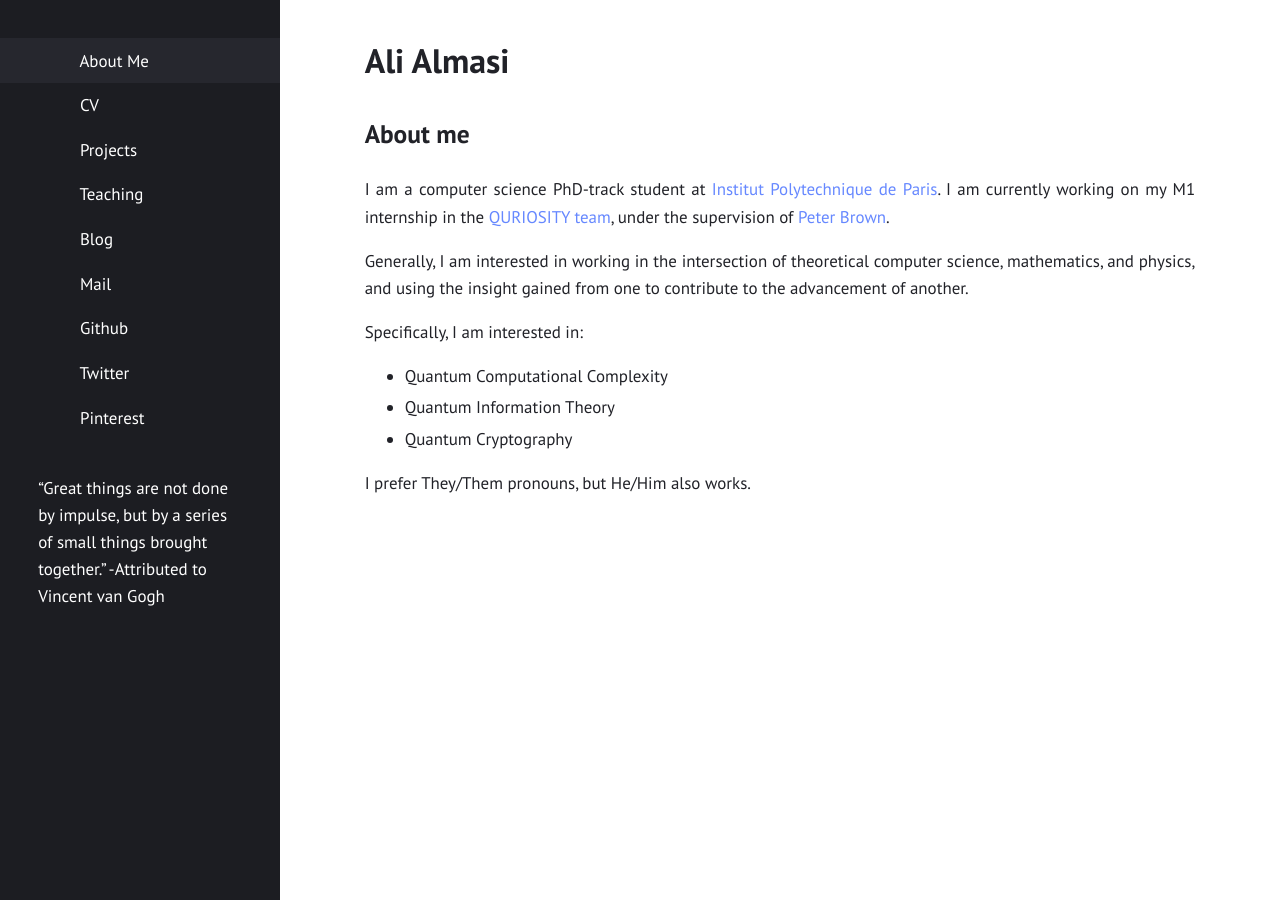
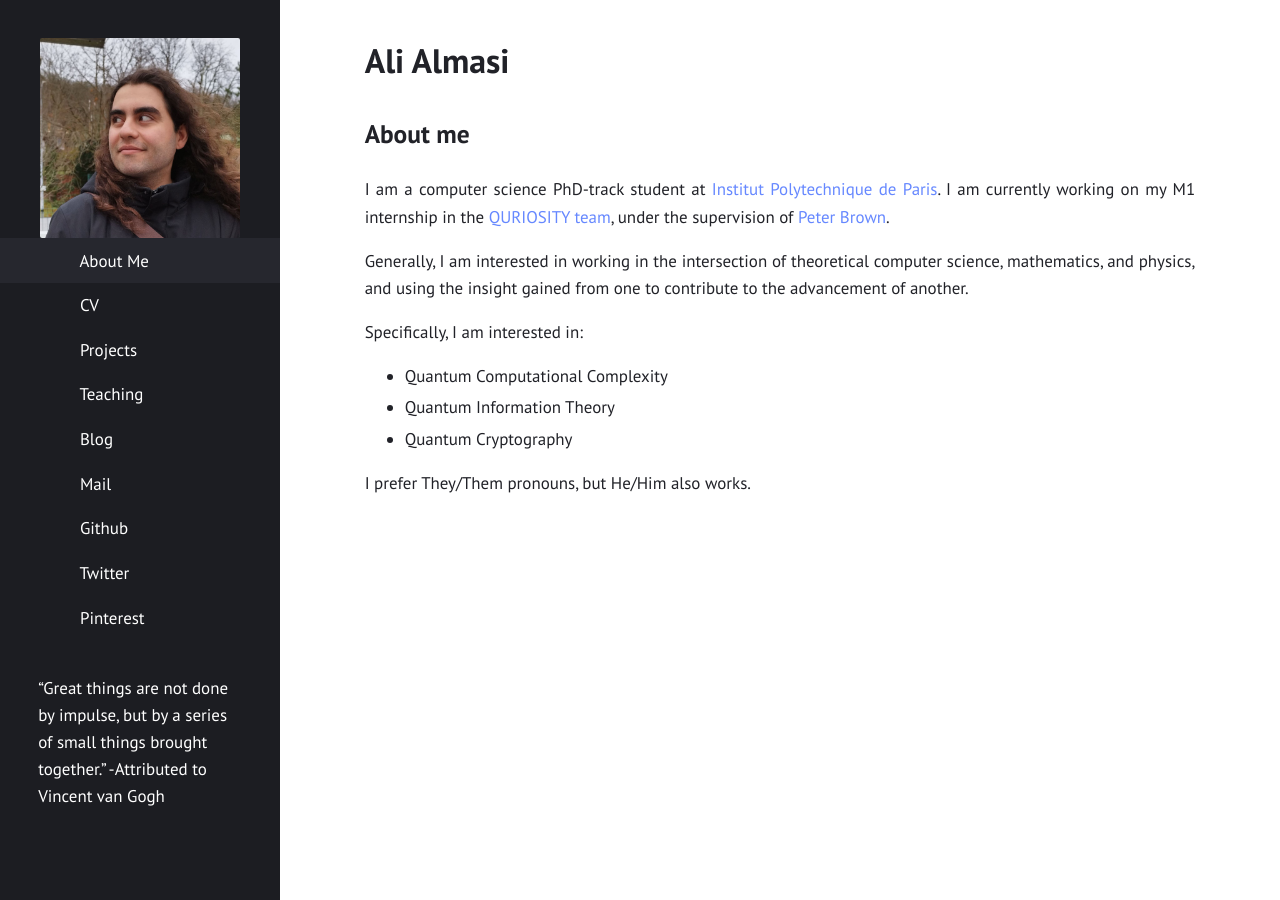
Before and after one commit to ali-almasi/ali-almasi.github.io, a Jekyll site: the page built from index.html, in a window 1280 px wide. Built offline with Jekyll 4.4.1, drawn with Linux system fonts in a browser that asks for light colours.

Commit message:
Move profile pic to sidebar

```diff
--- a/_includes/sidebar.html
+++ b/_includes/sidebar.html
@@ -1,5 +1,8 @@
 <link rel="stylesheet" href="{{ "/assets/css/sidebar.css" | relative_url }}" media="screen and (min-width: 70em)">
 <aside style="display: none">
+
+  <img src="{{ '/assets/profile_photo.jpg' | relative_url }}" alt="Profile Photo" style="width:100%; max-width: 200px; display: block; margin: 0 auto;">
+
   <nav>
   {%- for item in site.navigation -%}
     {%- assign node = site.pages | where: "name", item.file | first -%}
--- a/_layouts/default.html
+++ b/_layouts/default.html
@@ -28,7 +28,7 @@
 {% endif %}
 
 <header>
-  <img src="{{ "/assets/profile_photo.jpg" | relative_url }}" alt="Profile Photo">
+
   <a href="{{ "/" | relative_url }}" class="title">{{ site.title | escape }}</a>
   {% include menu.html menu=pages %}
 </header>
```
